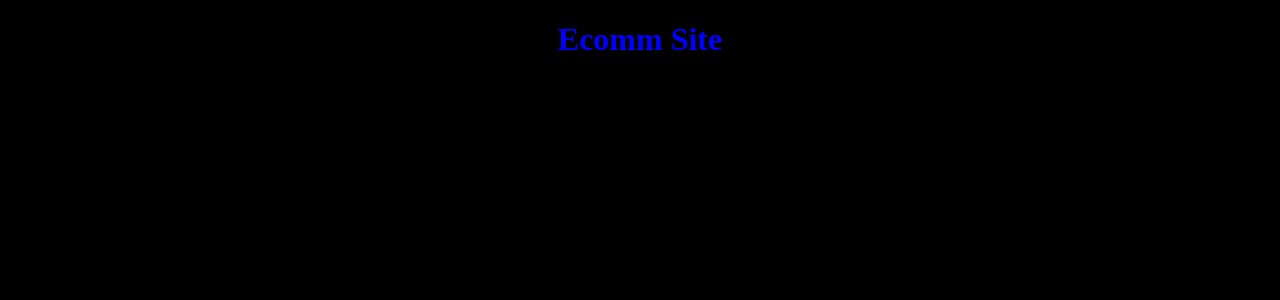
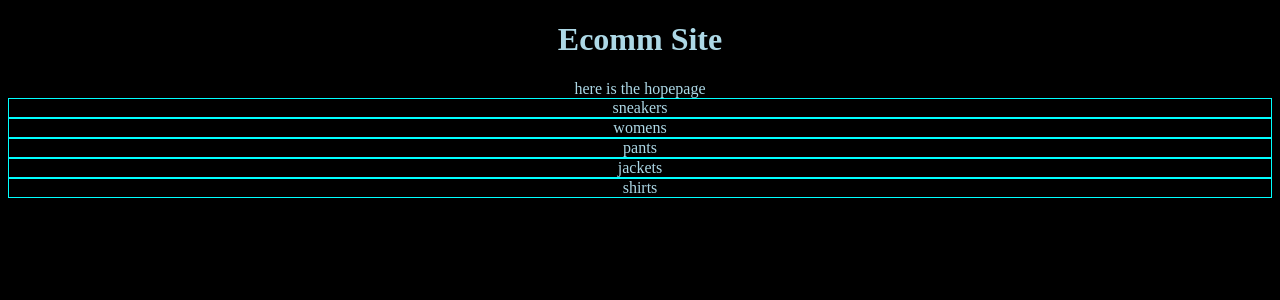
Before and after one commit to AGCB/ecomm, a React (Create React App) app: page / in a window 1280 px wide. Shown: the top 300 px of the page. Built offline with nearby package versions, Linux system fonts and the light colour scheme.

Commit message:
setup initial category pages

```diff
--- a/src/App.js
+++ b/src/App.js
@@ -1,9 +1,11 @@
 import './App.scss';
+import HomePage from './pages/HomePage';
 
 function App() {
   return (
     <div className="App">
       <h1>Ecomm Site</h1>
+      <HomePage />
     </div>
   );
 }
--- /dev/null
+++ b/src/components/DirectoryMenu/DirectoryMenu.jsx
@@ -0,0 +1,20 @@
+import defaultSections from '../../config.js';
+import MenuItem from '../MenuItem';
+
+
+const DirectoryMenu = () => {
+  return (
+    <div className="directory-menu">
+      {
+        defaultSections.map(section => (
+          <MenuItem
+            key={section.id}
+            title={section.title}
+          />
+        ))
+      }
+    </div>
+  )
+}
+
+export default DirectoryMenu;
--- /dev/null
+++ b/src/components/DirectoryMenu/index.js
@@ -0,0 +1,3 @@
+import DirectoryMenu from './DirectoryMenu.jsx';
+
+export default DirectoryMenu;
--- /dev/null
+++ b/src/components/MenuItem/MenuItem.jsx
@@ -0,0 +1,14 @@
+import React from 'react';
+import './menu-item.scss';
+
+const MenuItem = ({title}) => {
+  return (
+  <div className="menu-item">
+      <span className="title">{title}</span>
+      <span className=""></span>
+  </div>
+  )
+}
+
+
+export default MenuItem;
--- /dev/null
+++ b/src/components/MenuItem/index.js
@@ -0,0 +1,3 @@
+import MenuItem from './MenuItem.jsx'
+
+export default MenuItem;
--- /dev/null
+++ b/src/components/MenuItem/menu-item.scss
@@ -0,0 +1,3 @@
+.menu-item {
+  border: 1px solid cyan;
+}
--- /dev/null
+++ b/src/config.js
@@ -0,0 +1,9 @@
+const defaultSections = [
+  {title:'sneakers', id:0},
+  {title:'womens', id:1},
+  {title:'pants', id:2},
+  {title:'jackets', id:3},
+  {title:'shirts', id:4},
+];
+
+export default defaultSections;
--- a/src/index.scss
+++ b/src/index.scss
@@ -1,6 +1,6 @@
 body {
   background-color: black;
-  h1 {
-    color: blue;
+  * {
+    color: lightblue;
   }
 }
--- /dev/null
+++ b/src/pages/HomePage/HomePage.jsx
@@ -0,0 +1,10 @@
+import DirectoryMenu from '../../components/DirectoryMenu';
+
+const HomePage = () => (
+  <div className="homepage">
+    <span>here is the hopepage</span>
+    <DirectoryMenu/>
+  </div>
+)
+
+export default HomePage;
--- /dev/null
+++ b/src/pages/HomePage/homepage.scss
@@ -0,0 +1,3 @@
+.home-page {
+  border: 1px solid lightblue;
+}
--- /dev/null
+++ b/src/pages/HomePage/index.js
@@ -0,0 +1,4 @@
+import React from 'react';
+import HomePage from './HomePage.jsx';
+
+export default HomePage;
```
Also changed, not shown: src/components/DirectoryMenu/directory-menu.scss (added), 1 other file (tests, documents, lock files or other folders).
